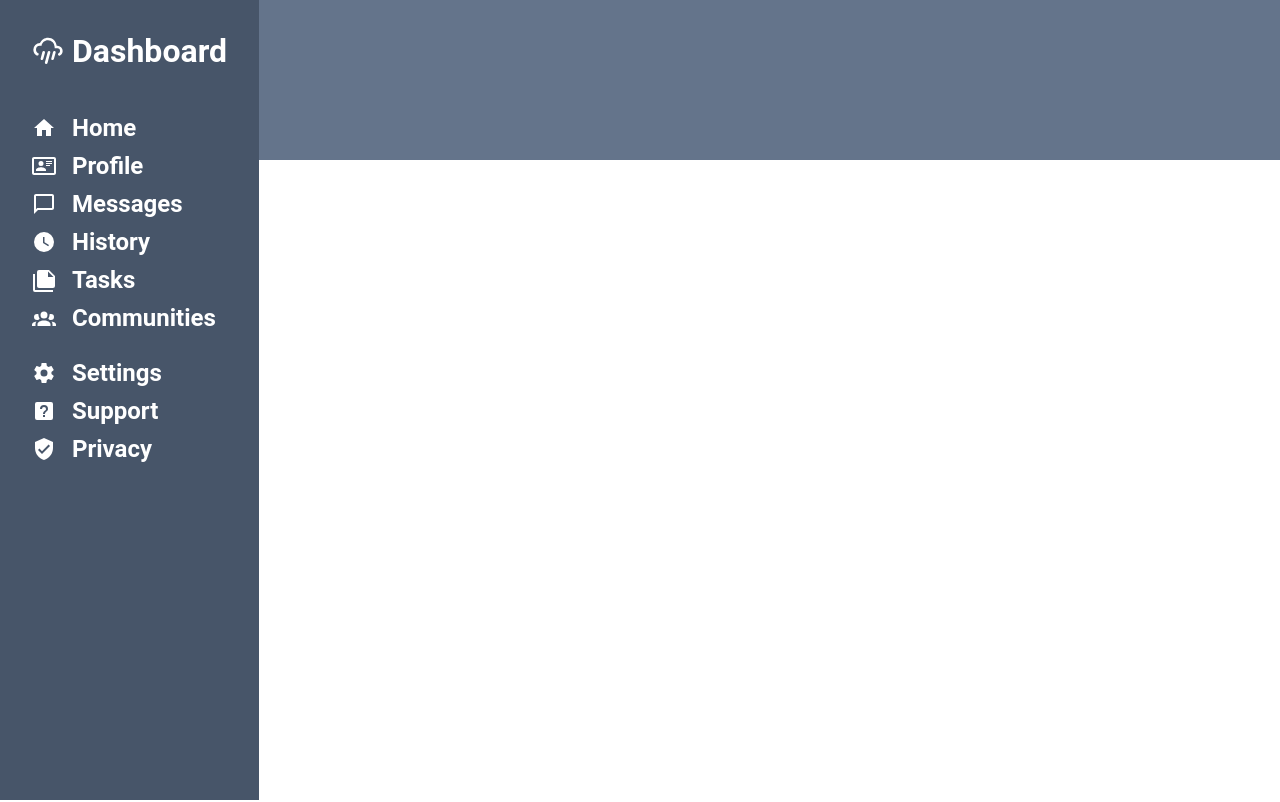
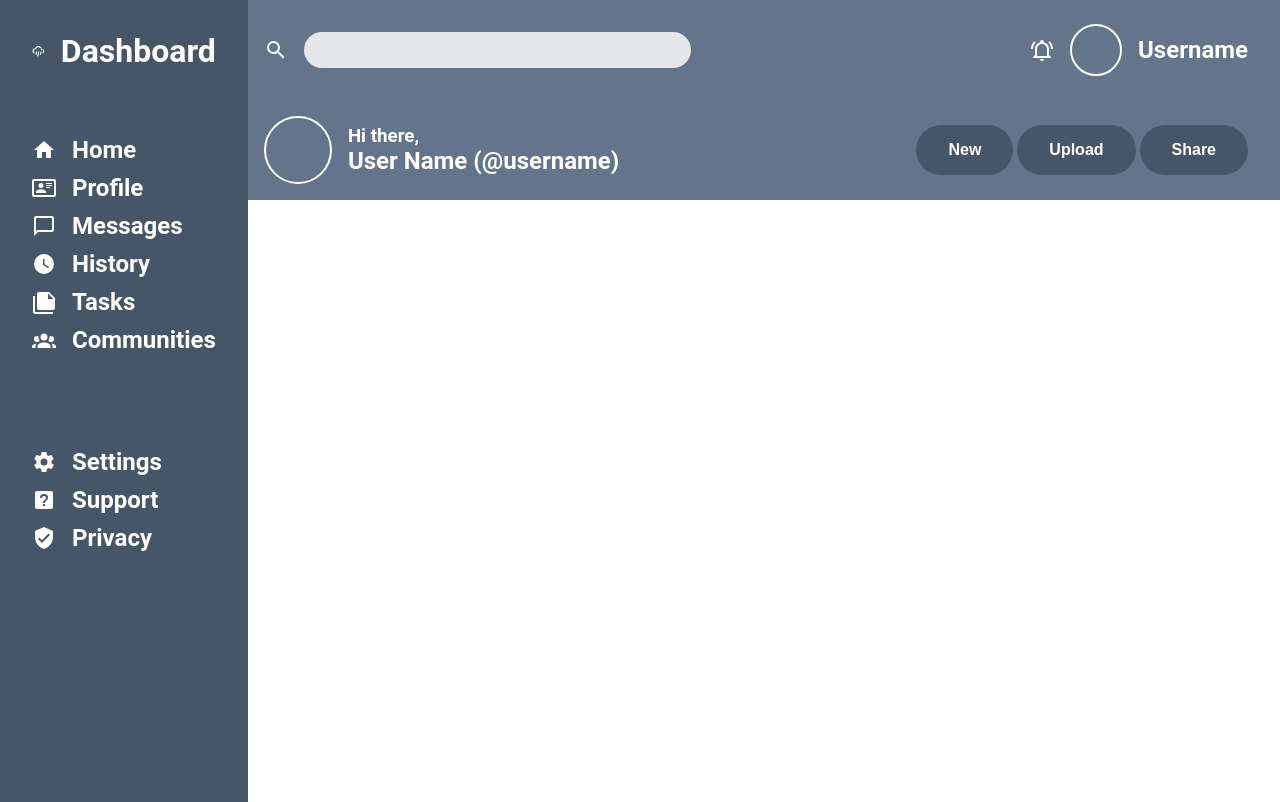
Before and after one commit to P6hi/odin-admin-dashboard, a plain HTML site: page index.html in a window 1280 px wide. Shown: the top 802 px of the page. Drawn offline with Linux system fonts and the light colour scheme.

Commit message:
Add header content and styling

```diff
--- a/index.html
+++ b/index.html
@@ -9,8 +9,33 @@
 </head>
 <body>
     <header>
+            <div class="search-left">
+                <svg class="icon" viewBox="0 0 24 24">
+                    <path d="M9.5,3A6.5,6.5 0 0,1 16,9.5C16,11.11 15.41,12.59 14.44,13.73L14.71,14H15.5L20.5,19L19,20.5L14,15.5V14.71L13.73,14.44C12.59,15.41 11.11,16 9.5,16A6.5,6.5 0 0,1 3,9.5A6.5,6.5 0 0,1 9.5,3M9.5,5C7,5 5,7 5,9.5C5,12 7,14 9.5,14C12,14 14,12 14,9.5C14,7 12,5 9.5,5Z" />
+                </svg>
+                <input type="search">
+            </div>
+            <div class="search-right">
+                <svg class="icon" viewBox="0 0 24 24">
+                    <path d="M10,21H14A2,2 0 0,1 12,23A2,2 0 0,1 10,21M21,19V20H3V19L5,17V11C5,7.9 7.03,5.17 10,4.29C10,4.19 10,4.1 10,4A2,2 0 0,1 12,2A2,2 0 0,1 14,4C14,4.1 14,4.19 14,4.29C16.97,5.17 19,7.9 19,11V17L21,19M17,11A5,5 0 0,0 12,6A5,5 0 0,0 7,11V18H17V11M19.75,3.19L18.33,4.61C20.04,6.3 21,8.6 21,11H23C23,8.07 21.84,5.25 19.75,3.19M1,11H3C3,8.6 3.96,6.3 5.67,4.61L4.25,3.19C2.16,5.25 1,8.07 1,11Z" />
+                </svg>
+                <div class="img-placeholder"></div>
+                <h2>Username</h2>
+            </div>
+            <div class="header-content">
+                <div class="img-placeholder-two"></div>
+                <div class="header-text">
+                    <h3>Hi there,</h3>
+                    <h2>User Name (@username)</h2>
+                </div>
+            </div>
+            <div class="header-buttons">
+                <button type="button">New</button>
+                <button type="button">Upload</button>
+                <button type="button">Share</button>
+            </div>
+    </header>
 
-    </header>
     <div class="sidebar">
         <div>
             <svg class="header-icon" viewBox="0 0 24 24">
--- a/style.css
+++ b/style.css
@@ -1,6 +1,7 @@
 :root {
     --accent-one: #475569;
     --accent-two: #64748b;
+    --accent-three: #e5e7eb;
 }
 
 @import url('https://fonts.googleapis.com/css2?family=Raleway:wght@200&display=swap');
@@ -15,23 +16,114 @@ body {
     min-height: 100vh;
 }
 
-h1 {
+h1, h2, h3 {
     padding: 0;
     margin: 0;
+    color: white;
 }
 
 header {
     background-color: var(--accent-two);
+    display: grid;
+    grid-template-rows: 1fr 1fr;
+    grid-template-columns: 1fr 1fr;
+}
+
+.img-placeholder {
+    height: 3rem;
+    width: 3rem;
+    border: 2px solid white;
+    border-radius: 50%;
+}
+
+.img-placeholder-two {
+    height: 4rem;
+    width: 4rem;
+    border: 2px solid white;
+    border-radius: 50%;
+}
+
+.search-left {
+    display: flex;
+    margin: 1rem;
+}
+
+.search-right {
+    justify-self: end;
+    margin: 1rem 2rem;
+    display: flex;
+    justify-content: center;
+    align-items: center;
+    gap: 1rem
+}
+
+.search-container {
+    display: flex;
+}
+
+[type="search"] {
+-webkit-appearance: none;
+appearance: none;
+border-radius: 25px;
+border: none;
+background-color: var(--accent-three);
+outline: none;
+font-size: 1rem;
+padding: .5rem 1rem;
+margin: 1rem;
+width: 80%;
+border: 1px solid transparent;
+color: #4b5563;
+caret-color: #4b5563;
+}
+
+[type="search"]:hover,
+[type="search"]:focus {
+    background-color: #d1d5db;
+    border: 1px solid #6b7280;
+}
+
+[type="search"]::-webkit-search-cancel-button,
+[type="search"]::-webkit-search-decoration {
+  -webkit-appearance: none;
+  appearance: none;
+}
+
+.header-content {
+    display: grid;
+    grid-template-columns: auto auto;
+    justify-self: start;
+    justify-items: start;
+    align-items: center;
+    gap: 1rem;
+    margin: 1rem;
+}
+
+.header-buttons {
+    justify-self: end;
+    align-self: center;
+    margin: 0 2rem;
+}
+
+.header-buttons > button {
+    -webkit-appearance: none;
+    appearance: none;
+    font-size: 1rem;
+    padding: 1rem 2rem;
+    border-radius: 25px;
+    min-width: 20%;
+    text-align: center;
+    border: none;
+    color: white;
+    font-weight: bold;
+    cursor: pointer;
+    background-color: var(--accent-one);
 }
 
 .sidebar > div {
     display: flex;
     align-items: center;
-    gap: 0.5rem;
-}
-
-.header-icon {
-    width: 2rem;
+    gap: 1rem;
 }
 
 .sidebar {
@@ -65,4 +157,5 @@ header {
 
 .icon {
     width: 1.5rem;
+    fill: white;
 }
```
